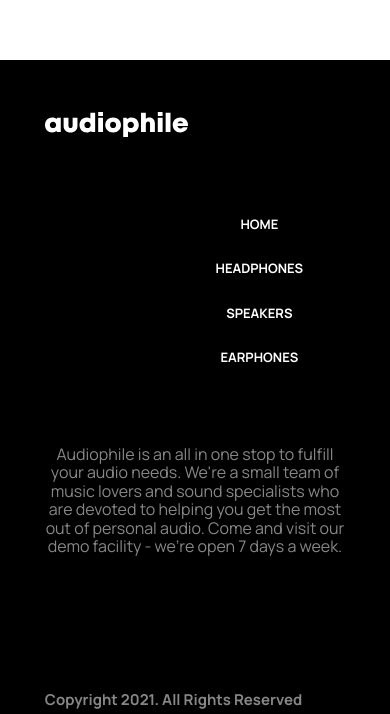
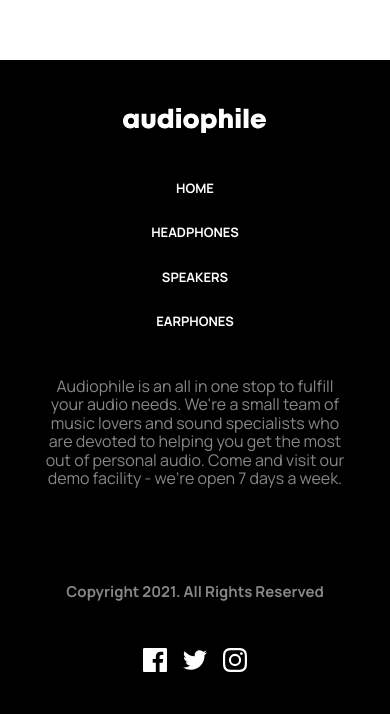
Before and after one commit to alewilliam789/audiophile-ecommerce-website, a Next.js app: page / in a window 390 px wide. Shown: the part 1073-1787 px from the top of the page. Built offline with nearby package versions, Linux system fonts and the light colour scheme.

Commit message:
Style the footer for mobile screens
It also removed wannabe BEM class names

```diff
--- a/src/components/Footer/index.tsx
+++ b/src/components/Footer/index.tsx
@@ -40,11 +40,9 @@ export default function Footer(){
         <>
             <footer className={`${styles[`c-footer`]} ${styles['c-footer--primary']} ${styles['l-flex--footer']}`}>
                 <div className={`${styles['c-footer__content']} ${styles['l-grid']}`}>
-                    <Image priority className={`${styles['c-audiophile-logo']}`} src={audiophileLogo} alt='Audiophile Logo' />
-                    <div className={`${styles['c-navbar']} ${styles['l-grid__item--nav']}`}>
-                        <Navbar />
-                    </div>
-                    <p className={`${styles['l-grid__item--footer-text']}`}>
+                    <Image priority src={audiophileLogo} alt='Audiophile Logo' />
+                    <Navbar />
+                    <p>
                         Audiophile is an all in one stop to fulfill your
                         audio needs. We're a small team of music lovers
                         and sound specialists who are devoted to helping
@@ -52,7 +50,7 @@ export default function Footer(){
                         visit our demo facility - we're open 7 days a week.
                     </p>
                     {width>=1300 && <SocialMediaLinks />}
-                    <div className={`${styles['c-subcontainer']} ${styles['l-flex--mobile']} ${styles['l-grid__item']}`}>
+                    <div className={`${styles['l-flex--mobile']}`}>
                         <sub>Copyright 2021. All Rights Reserved</sub>
                         {(width <= 1300 && width>=768) && <SocialMediaLinks />}
                     </div>
--- a/src/components/Footer/styles.module.scss
+++ b/src/components/Footer/styles.module.scss
@@ -25,17 +25,11 @@
     }
 
     @include mixins.media-query(mobile){
-        padding-top: 52px;
-    }
+        padding-top: 48px;
     }
 
-.c-navbar {
-    @include mixins.media-query(tablet){
-        margin-bottom: 32px;
-    }
-}
 
-.c-audiophile-logo {
+    & img[alt="Audiophile Logo"] {
         @include mixins.media-query(desktop){
             margin-bottom: 36px;
         }
@@ -43,17 +37,52 @@
         @include mixins.media-query(tablet){
             margin-bottom: 32px;
         }
+
+        @include mixins.media-query(mobile){
+            margin-bottom: 0px;
+        }
+    }
+
+    & nav {
+        justify-self: end;
+        align-self: start;
+
+        @include mixins.media-query(tablet){
+            margin-bottom: 32px;
+        }
+
+        @include mixins.media-query(mobile){
+            margin-bottom: 0px;
         }
 
 
+        @include mixins.media-query(tablet){
+            justify-self: start;
+        }
 
-.c-subcontainer {
+        @include mixins.media-query(mobile){
+            justify-self: center;
+        }
+    }
+
+    & p {
+        @include mixins.media-query(mobile){
+            height: 150px;
+        }
+    }
+
+    > div {
         @include mixins.media-query(desktop){
             margin-top: 56px;
         }
 
         @include mixins.media-query(tablet){
             margin-top: 80px;
+        }
+
+        @include mixins.media-query(mobile){
+            margin-top: 0px;
+        }
     }
 }
 
@@ -66,22 +95,14 @@
     @include mixins.media-query(tablet){
         grid-template-columns: var(--content-width);
         min-width: fit-content;
+        min-height: fit-content;
     }
 
     @include mixins.media-query(mobile){
         text-align: center;
         grid-template-columns: var(--content-width);
-        justify-content: center;
+        justify-items: center;
         gap: 48px;
-    }
-}
-
-.l-grid__item--nav {
-    justify-self: end;
-    align-self: start;
-
-    @include mixins.media-query(tablet){
-        justify-self: start;
     }
 }
 
```
Lines whose indentation alone changed are shown as unchanged.
